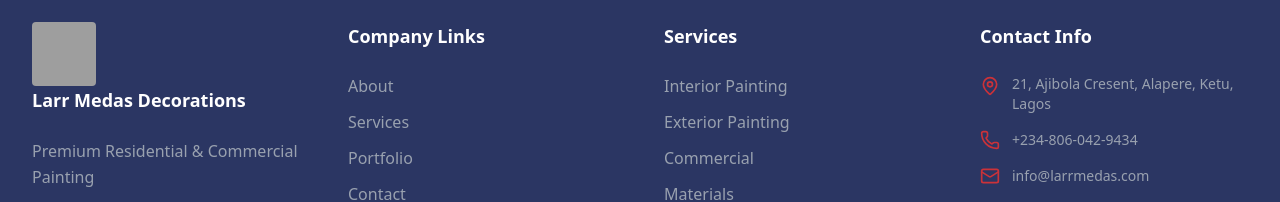
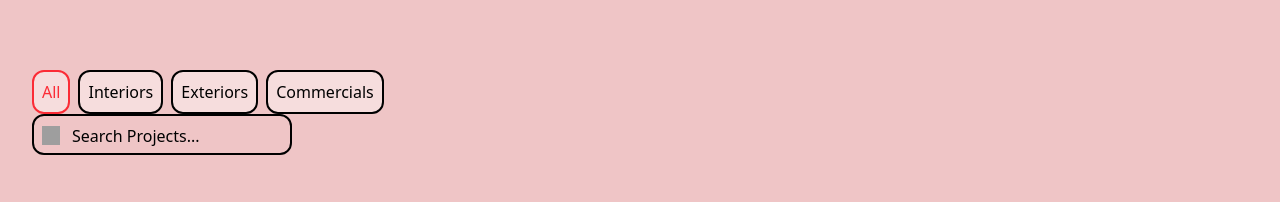
Before and after one commit to Wayles-D/Climade-Paints, a React (Vite) app: page /Gallery in a window 1280 px wide. Shown: the part 612-814 px from the top of the page. Built offline with nearby package versions, Linux system fonts and the light colour scheme; grey boxes are pictures that could not be loaded.

Commit message:
Add project filtering and search functionality to Gallery page

```diff
--- a/src/Pages/Gallery.jsx
+++ b/src/Pages/Gallery.jsx
@@ -24,6 +24,23 @@ const Gallery = () => {
             </div>
           </div>
         </div>
+
+      </section>
+
+      <section className="max-w-7xl mx-auto px-4 sm:px-6 lg:px-8 py-28 bg-[#de898c7d]">
+        <div className='flex-wrap md:flex-n justify-between'>
+        <div className='flex space-x-2'>
+          <p className='p-2 border-2 rounded-xl border-accent-content bg-white/40 text-red-500'>All</p>
+          <p className='p-2 border-2 rounded-xl border-accent-content bg-white/40'>Interiors</p>
+          <p className='p-2 border-2 rounded-xl border-accent-content bg-white/40'>Exteriors</p>
+          <p className='p-2 border-2 rounded-xl border-accent-content bg-white/40'>Commercials</p>
+        </div>
+
+        <div className='flex p-2 space-x-1 border-2  rounded-xl border-accent-content md:w-[260px]  mt-2 md:mt-0 w-full'>
+          <img src="https://res.cloudinary.com/dmb5ggmvg/image/upload/v1762371448/SVG_i8lnpj.png" alt="search-icon" className='w-[18px] h-[19px] mt-0.5'/>
+          <p className='h-[18px] px-2 text-accent'>Search Projects...</p>
+        </div>
+        </div>
       </section>
     </>
   )
```
